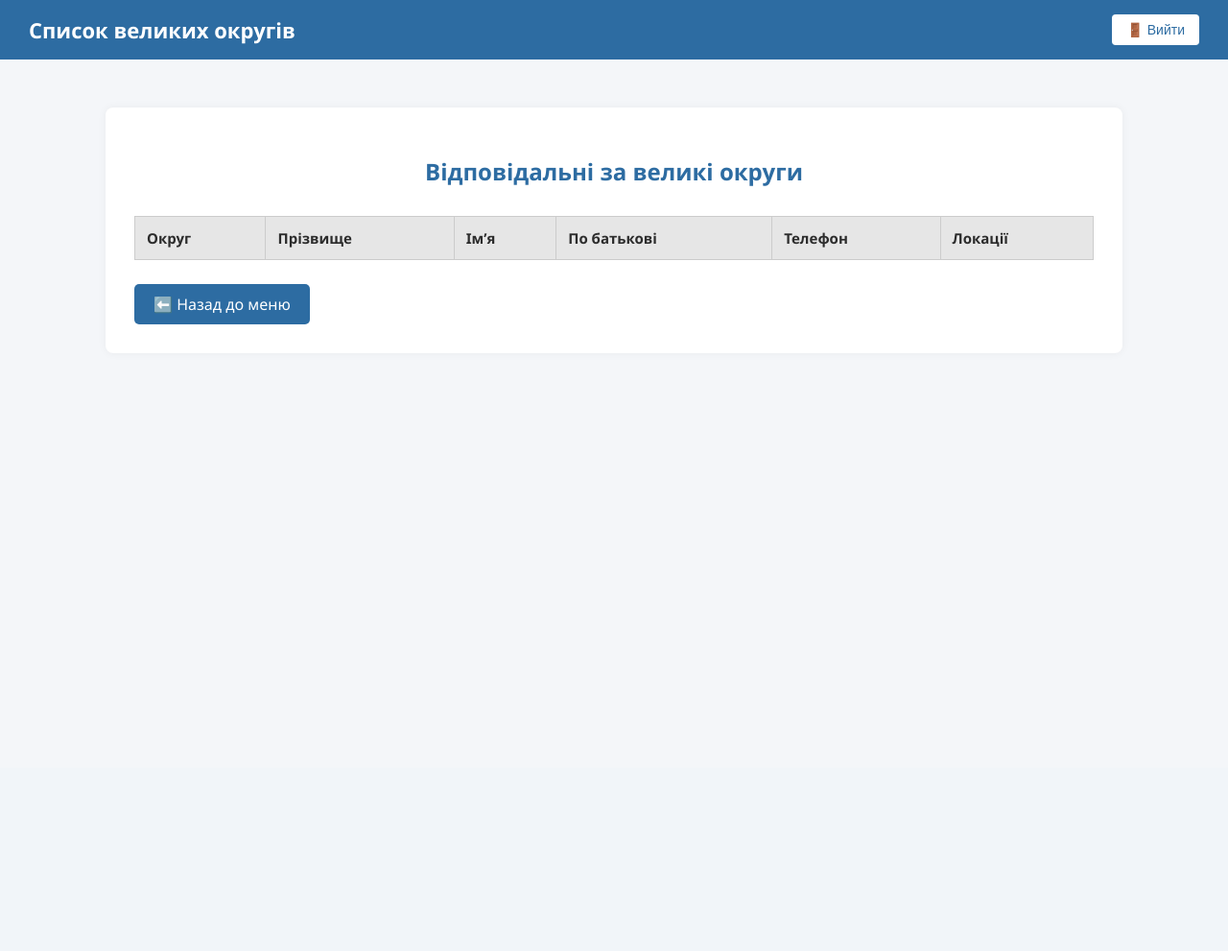
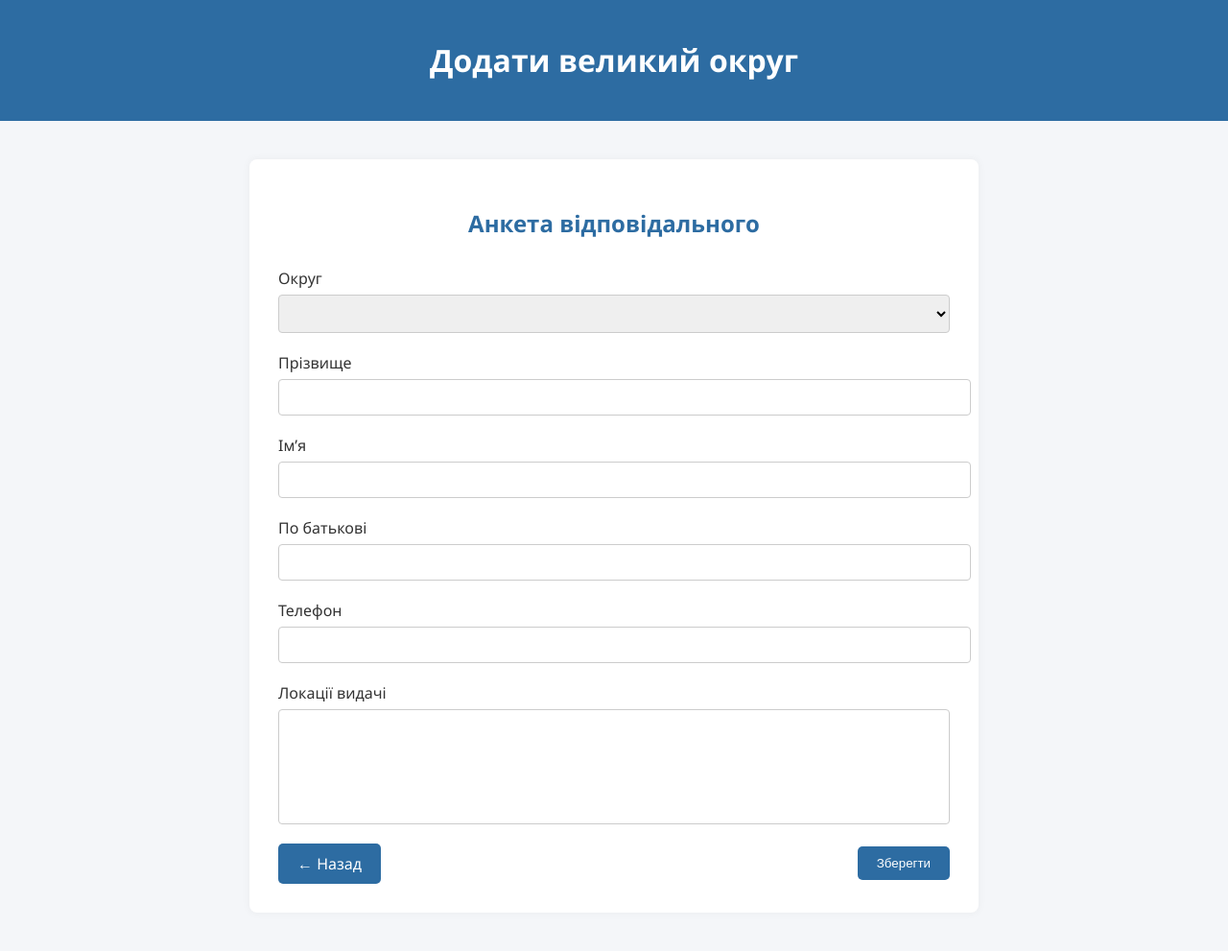
Before and after one commit to Aliina-ai/flask-form, a Flask app: page /add_big in a window 1280 px wide. Shown: the whole page at 96% size. Before the commit the page ends 368 px from the top, so only its background shows below. Run offline with Flask 3, Linux system fonts and the light colour scheme; the visitor is signed in with stand-in values (Sample User, id 1); lists and menus that the app fills with data are empty.

Commit message:
Update add_big.html

```diff
--- a/templates/add_big.html
+++ b/templates/add_big.html
@@ -2,134 +2,128 @@
 <html lang="uk">
 <head>
     <meta charset="UTF-8">
-    <title>Великі округи</title>
+    <title>Додати великий округ</title>
     <style>
         body {
             font-family: "Segoe UI", sans-serif;
             background-color: #f4f6f9;
-            color: #2c2c2c;
             margin: 0;
             padding: 0;
         }
 
-        .navbar {
+        .header {
             background-color: #2d6ca2;
-            padding: 15px 30px;
+            color: white;
+            padding: 20px;
+            text-align: center;
+        }
+
+        .container {
+            max-width: 700px;
+            margin: 40px auto;
+            background: white;
+            padding: 30px;
+            border-radius: 8px;
+            box-shadow: 0 0 10px rgba(0,0,0,0.05);
+        }
+
+        h2 {
+            color: #2d6ca2;
+            text-align: center;
+            margin-bottom: 30px;
+        }
+
+        label {
+            display: block;
+            margin-bottom: 6px;
+            font-weight: 500;
+            color: #333;
+        }
+
+        input[type="text"],
+        input[type="tel"],
+        select {
+            width: 100%;
+            padding: 10px;
+            margin-bottom: 20px;
+            border-radius: 4px;
+            border: 1px solid #ccc;
+            font-size: 14px;
+        }
+
+        .multi-select {
+            height: 120px;
+        }
+
+        .button-group {
             display: flex;
             justify-content: space-between;
             align-items: center;
         }
 
-        .navbar h1 {
-            color: white;
-            font-size: 22px;
-            margin: 0;
-        }
-
-        .logout-btn {
-            background-color: #ffffff;
-            color: #2d6ca2;
-            padding: 8px 15px;
-            border: none;
-            border-radius: 4px;
-            font-weight: 500;
-            font-size: 14px;
-            cursor: pointer;
-            display: flex;
-            align-items: center;
-            gap: 6px;
-        }
-
-        .logout-btn:hover {
-            background-color: #e6e6e6;
-        }
-
-        .container {
-            max-width: 1000px;
-            margin: 50px auto;
-            padding: 30px;
-            background-color: white;
-            border-radius: 8px;
-            box-shadow: 0 0 10px rgba(0,0,0,0.05);
-        }
-
-        h2 {
-            text-align: center;
-            margin-bottom: 30px;
-            color: #2d6ca2;
-        }
-
-        table {
-            width: 100%;
-            border-collapse: collapse;
-            font-size: 15px;
-        }
-
-        th, td {
-            border: 1px solid #ccc;
-            padding: 12px;
-            text-align: left;
-        }
-
-        th {
-            background-color: #e6e6e6;
-            font-weight: 600;
-        }
-
-        tr:nth-child(even) {
-            background-color: #f9f9f9;
-        }
-
-        .back-link {
-            display: inline-block;
-            margin-top: 25px;
-            text-decoration: none;
+        button, .btn-back {
             background-color: #2d6ca2;
             color: white;
             padding: 10px 20px;
+            text-decoration: none;
+            font-weight: 500;
             border-radius: 5px;
-            font-weight: 500;
+            border: none;
+            cursor: pointer;
+            transition: background-color 0.2s ease;
         }
 
-        .back-link:hover {
+        button:hover,
+        .btn-back:hover {
             background-color: #204d74;
+        }
+
+        .btn-back {
+            display: inline-block;
         }
     </style>
 </head>
 <body>
 
-    <div class="navbar">
-        <h1>Список великих округів</h1>
-        <form action="{{ url_for('logout') }}" method="post">
-            <button type="submit" class="logout-btn">🚪 Вийти</button>
-        </form>
+    <div class="header">
+        <h1>Додати великий округ</h1>
     </div>
 
     <div class="container">
-        <h2>Відповідальні за великі округи</h2>
+        <h2>Анкета відповідального</h2>
+        <form method="POST">
 
-        <table>
-            <tr>
-                <th>Округ</th>
-                <th>Прізвище</th>
-                <th>Імʼя</th>
-                <th>По батькові</th>
-                <th>Телефон</th>
-                <th>Локації</th>
-            </tr>
-            {% for row in bigs %}
-            <tr>
-                <td>{{ row[1] }}</td>
-                <td>{{ row[2] }}</td>
-                <td>{{ row[3] }}</td>
-                <td>{{ row[4] }}</td>
-                <td>{{ row[5] }}</td>
-                <td>{{ row[6] }}</td>
-            </tr>
-            {% endfor %}
-        </table>
+            <label for="district_number">Округ</label>
+            <select name="district_number" required>
+                {% for d in districts %}
+                    <option value="{{ d }}">{{ d }}</option>
+                {% endfor %}
+            </select>
 
-        <a href="{{ url_for('home') }}" class="back-link">⬅️ Назад до меню</a>
+            <label for="last_name">Прізвище</label>
+            <input type="text" name="last_name" required>
+
+            <label for="first_name">Імʼя</label>
+            <input type="text" name="first_name" required>
+
+            <label for="middle_name">По батькові</label>
+            <input type="text" name="middle_name" required>
+
+            <label for="phone">Телефон</label>
+            <input type="tel" name="phone" required>
+
+            <label for="pickup_points">Локації видачі</label>
+            <select name="pickup_points" multiple class="multi-select">
+                {% for l in locations %}
+                    <option value="{{ l }}">{{ l }}</option>
+                {% endfor %}
+            </select>
+
+            <div class="button-group">
+                <a href="{{ url_for('big_list') }}" class="btn-back">← Назад</a>
+                <button type="submit">Зберегти</button>
+            </div>
+        </form>
     </div>
 
 </body>
```
